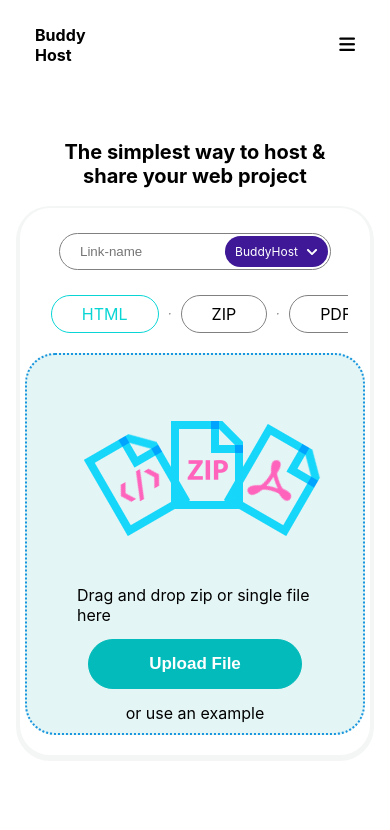
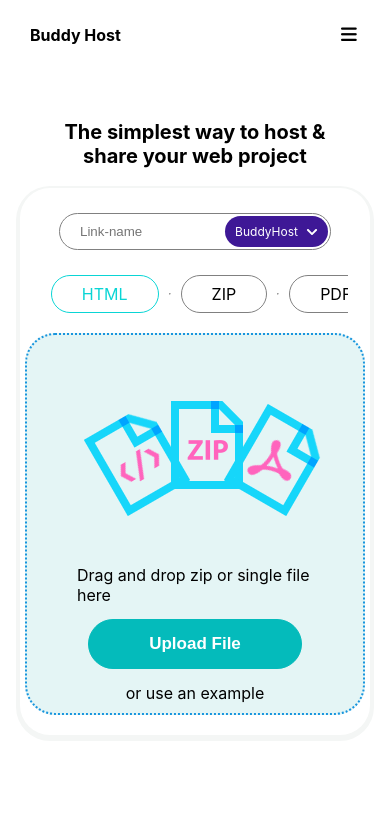
Before and after one commit to niraj142316/react-project, a React (Create React App) app: page / in a window 390 px wide. Shown: the top 830 px of the page. Built offline with nearby package versions, Linux system fonts and the light colour scheme.

Commit message:
Update navbar.css

```diff
--- a/src/components/navbar/navbar.css
+++ b/src/components/navbar/navbar.css
@@ -242,10 +242,10 @@
         flex-direction: column;
         align-items: flex-start;
         justify-content: flex-start;
-        padding: 25px 35px;
+        padding: 25px 30px;
 
         .nav-hammer {
-            gap: 230px;
+            gap: 220px;
 
             h1 {
                 font-size: 16px;
@@ -270,7 +270,7 @@
         }
     }
     #nav.active{
-        width: 390px;
+        width: 380px;
         padding: 30px;
         .nav-hammer {
             gap: 190px;
```
